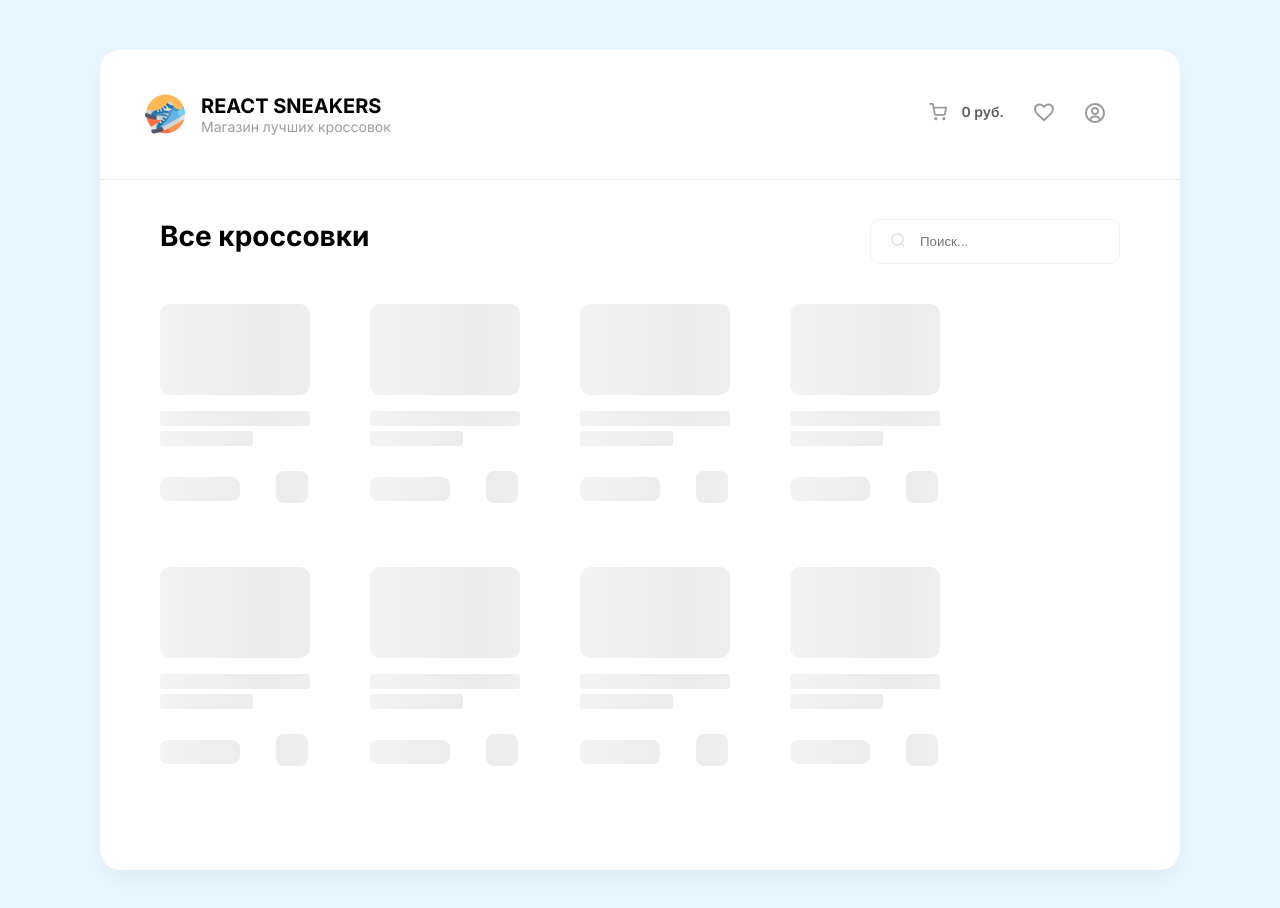
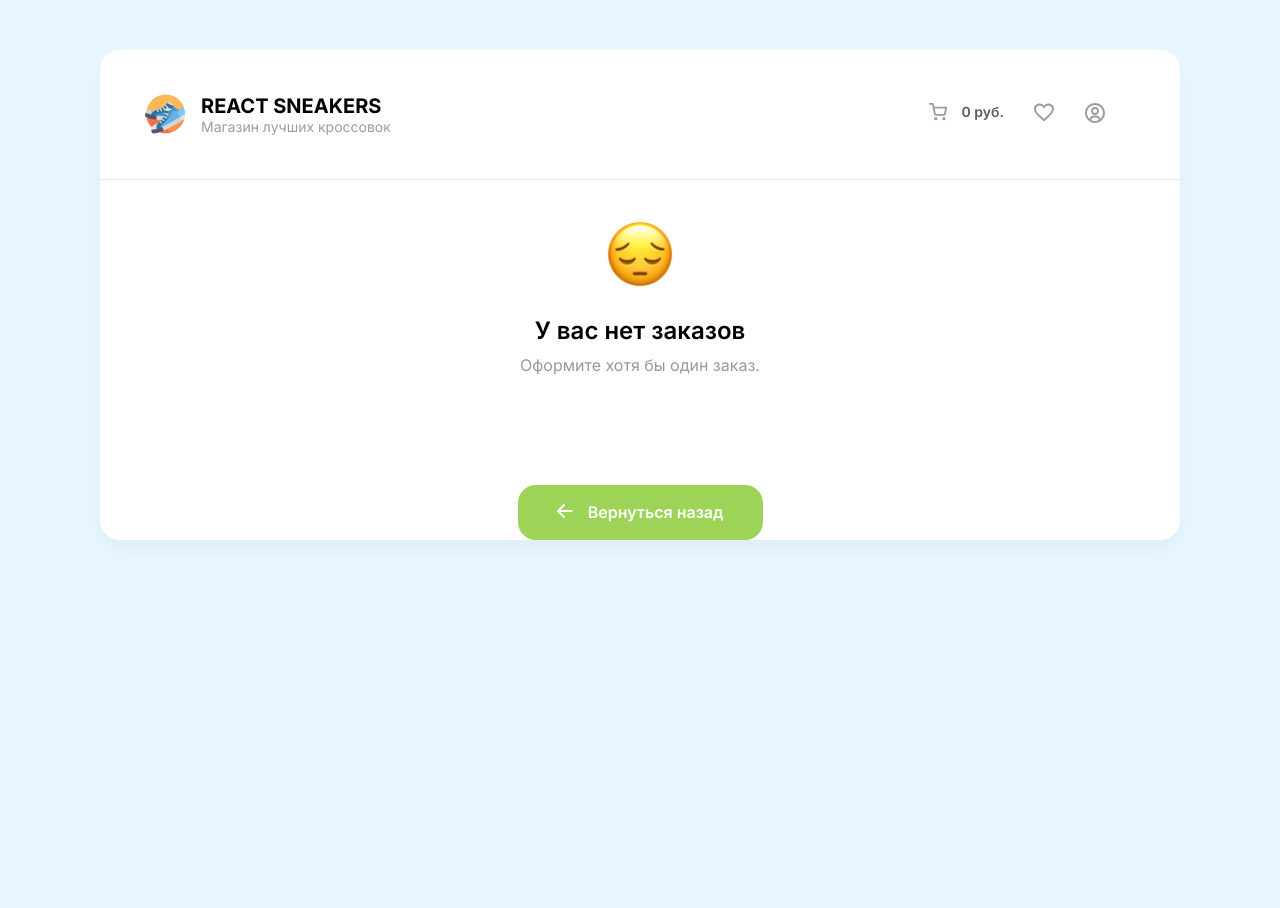
Before and after one commit to s1i1/React-Sneakers, a React (Create React App) app: page /#/purchases in a window 1280 px wide. Before the commit this address led to /#/. Shown: the top 908 px of the page. After the commit the page ends 800 px from the top, so only its background shows below. Built offline with nearby package versions, Linux system fonts and the light colour scheme; no server answers.

Commit message:
Поменял пути к картинкам и добавил HashRouter

```diff
--- a/src/components/Basket/BasketCard.jsx
+++ b/src/components/Basket/BasketCard.jsx
@@ -24,7 +24,7 @@ const BasketCard = ({ product, desc, price, onClickDeleteCard }) => {
                 <button
                     className={styles.selected__product_delete}
                     onClick={handlerClickDeleteCard}>
-                    <img src="/img/main/basket/delete_button.svg" alt="delete_button" />
+                    <img src="img/main/basket/delete_button.svg" alt="delete_button" />
                 </button>
             </div>
         </div>
--- a/src/components/Basket/BasketEmpty.jsx
+++ b/src/components/Basket/BasketEmpty.jsx
@@ -5,7 +5,7 @@ const BasketEmpty = ({ onClickCloseOverlay }) => {
     return (
         <div className={styles.empty}>
             <div className={styles.empty__image}>
-                <img width={'120px'} height={'120px'} src='./img/main/basket/box.png' alt='box' />
+                <img width={'120px'} height={'120px'} src='img/main/basket/box.png' alt='box' />
             </div>
             <div className={styles.empty__header}>
                 <h2 className={styles.empty__header_title}>
@@ -21,7 +21,7 @@ const BasketEmpty = ({ onClickCloseOverlay }) => {
                 onClick={onClickCloseOverlay}
             >
                 <div>
-                    <img width={'14px'} height={'12px'} src='./img/main/basket/arrow-left.svg' alt='arrow' />
+                    <img width={'14px'} height={'12px'} src='img/main/basket/arrow-left.svg' alt='arrow' />
                     <p>Вернуться назад</p>
                 </div>
             </button>
--- a/src/components/ContentTop/index.jsx
+++ b/src/components/ContentTop/index.jsx
@@ -7,7 +7,7 @@ const ContentTop = ({ handlerClickSearchDelete, onChangeSearch, searchValue }) =
             <h1>Все кроссовки</h1>
             <div className={styles.search}>
                 <div className={styles.search__icon}>
-                    <img width={'14px'} height={'14px'} src="./img/main/search/search.svg" alt="search" />
+                    <img width={'14px'} height={'14px'} src="img/main/search/search.svg" alt="search" />
                 </div>
                 <input
                     onChange={onChangeSearch}
@@ -18,7 +18,7 @@ const ContentTop = ({ handlerClickSearchDelete, onChangeSearch, searchValue }) =
                     onClick={handlerClickSearchDelete}
                 >
                     <img width={'20px'} height={'20px'}
-                        src='./img/main/basket/delete_button.svg' alt='delete_button' />
+                        src='img/main/basket/delete_button.svg' alt='delete_button' />
                 </button>}
             </div>
         </div>
--- a/src/components/Favorite/FavoriteEmpty.jsx
+++ b/src/components/Favorite/FavoriteEmpty.jsx
@@ -6,7 +6,7 @@ const FavoriteEmpty = () => {
     return (
         <div className={styles.empty}>
             <div className={styles.empty__emoji}>
-                <img width={'70px'} height={'70px'} src='./img/main/favorite/emoji.png' alt='emoji' />
+                <img width={'70px'} height={'70px'} src='img/main/favorite/emoji.png' alt='emoji' />
             </div>
             <div className={styles.empty__header}>
                 <div className={styles.empty__header_title}>
@@ -18,7 +18,7 @@ const FavoriteEmpty = () => {
             </div>
             <Link to="/" className={styles.empty__button}>
                 <div className={styles.empty__button_image}>
-                    <img src='./img/main/basket/arrow-left.svg' alt='arrow-left' />
+                    <img src='img/main/basket/arrow-left.svg' alt='arrow-left' />
                 </div>
                 <div className={styles.empty__button_text}>
                     <p>Вернуться назад</p>
--- a/src/components/Favorite/index.jsx
+++ b/src/components/Favorite/index.jsx
@@ -16,7 +16,7 @@ const Favorite = ({
         <>
             <div className={styles.header}>
                 <Link to="/" className={styles.header__image}>
-                    <img src='./img/main/favorite/get-back-arrow.svg' alt='get-back-arrow' />
+                    <img src='img/main/favorite/get-back-arrow.svg' alt='get-back-arrow' />
                 </Link>
                 <h1>Мои закладки</h1>
             </div>
--- a/src/components/Header/index.jsx
+++ b/src/components/Header/index.jsx
@@ -18,17 +18,17 @@ const Header = ({ onClickBasket }) => {
             <div className={styles.profile}>
                 <ul>
                     <li onClick={onClickBasket} className={styles.basket}>
-                        <img width={'18px'} height={'18px'} src="/img/header/basket_icon.svg" alr="basket_icon" />
+                        <img width={'18px'} height={'18px'} src="img/header/basket_icon.svg" alr="basket_icon" />
                         <p>{total} руб.</p>
                     </li>
                     <li>
                         <Link to="/favorite">
-                            <img width={'21px'} height={'19px'} src="/img/header/like_icon.svg" alr="like_icon" />
+                            <img width={'21px'} height={'19px'} src="img/header/like_icon.svg" alr="like_icon" />
                         </Link>
                     </li>
                     <li>
                         <Link to="/purchases">
-                            <img width={'20px'} height={'20px'} src="/img/header/profile_icon.svg" alr="profile_icon" />
+                            <img width={'20px'} height={'20px'} src="img/header/profile_icon.svg" alr="profile_icon" />
                         </Link>
                     </li>
                 </ul>
--- a/src/components/Purchases/PurchasesEmpty.jsx
+++ b/src/components/Purchases/PurchasesEmpty.jsx
@@ -6,7 +6,7 @@ const PurchasesEmpty = () => {
     return (
         <div className={styles.empty}>
             <div className={styles.empty__emoji}>
-                <img width={'70px'} height={'70px'} src='./img/main/favorite/emoji-purchases.png' alt='emoji' />
+                <img width={'70px'} height={'70px'} src='img/main/favorite/emoji-purchases.png' alt='emoji' />
             </div>
             <div className={styles.empty__header}>
                 <div className={styles.empty__header_title}>
@@ -18,7 +18,7 @@ const PurchasesEmpty = () => {
             </div>
             <Link to="/" className={styles.empty__button}>
                 <div className={styles.empty__button_image}>
-                    <img src='./img/main/basket/arrow-left.svg' alt='arrow-left' />
+                    <img src='img/main/basket/arrow-left.svg' alt='arrow-left' />
                 </div>
                 <div className={styles.empty__button_text}>
                     <p>Вернуться назад</p>
--- a/src/components/Purchases/index.jsx
+++ b/src/components/Purchases/index.jsx
@@ -17,7 +17,7 @@ const Purchases = ({
         <>
             <div className={styles.header}>
                 <Link to="/" className={styles.header__image}>
-                    <img src='./img/main/favorite/get-back-arrow.svg' alt='get-back-arrow' />
+                    <img src='img/main/favorite/get-back-arrow.svg' alt='get-back-arrow' />
                 </Link>
                 <h1>Мои покупки</h1>
             </div>
--- a/src/index.js
+++ b/src/index.js
@@ -1,12 +1,12 @@
 import React from 'react';
 import ReactDOM from 'react-dom/client';
-import { BrowserRouter } from 'react-router-dom'
+import { HashRouter } from 'react-router-dom'
 import './index.scss';
 import App from './App';
 
 const root = ReactDOM.createRoot(document.getElementById('root'));
 root.render(
-  <BrowserRouter>
+  <HashRouter>
     <App />
-  </BrowserRouter>
+  </HashRouter>
 );
```
